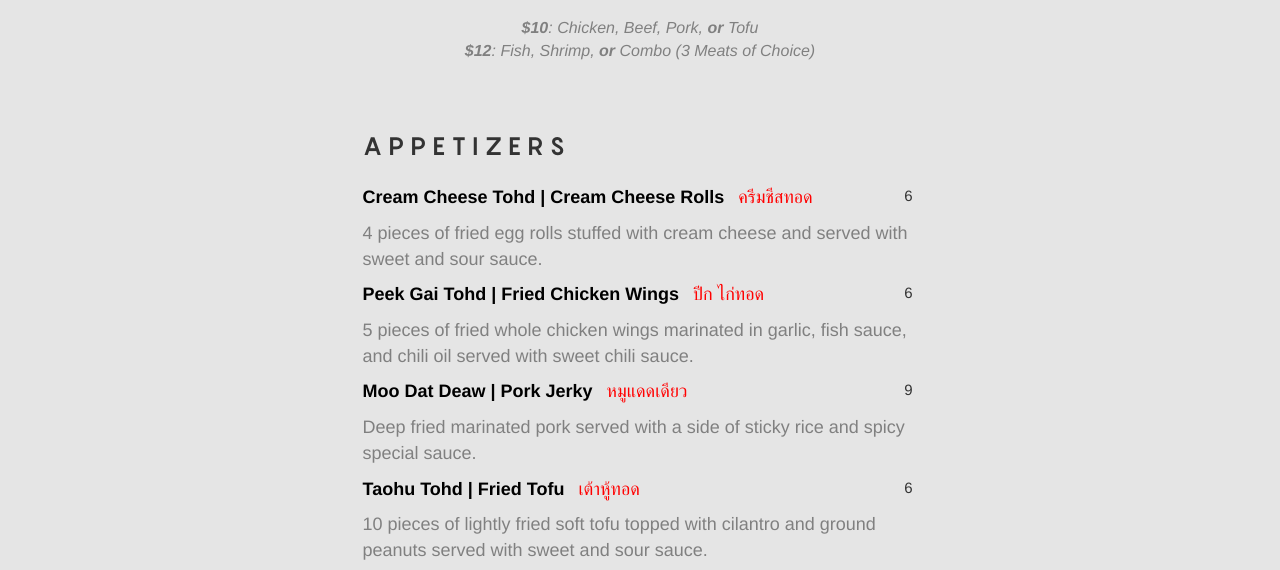
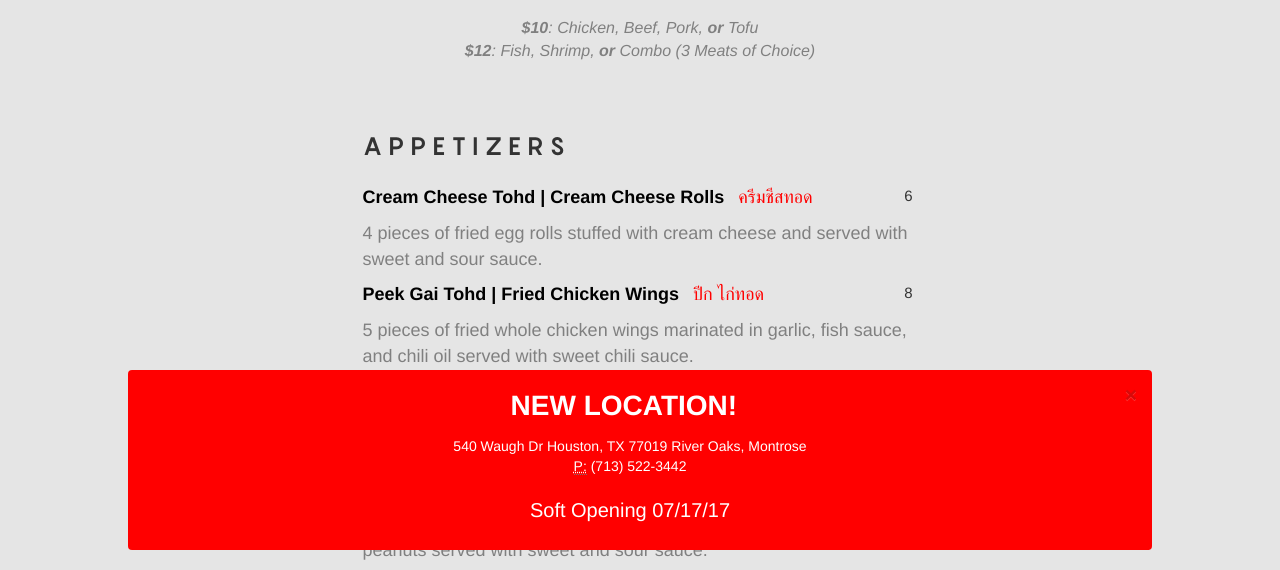
Before and after one commit to Parekeet/mintthaikitchen, a plain HTML site: page index.html at #!/dinner in a window 1280 px wide. Shown: the part 230-800 px from the top of the page. Drawn offline with nearby package versions, Linux system fonts and the light colour scheme; some packages are replaced by stand-ins of ours.

Commit message:
adding old location changes

```diff
--- a/css/main.css
+++ b/css/main.css
@@ -39,6 +39,16 @@ p {
 h2 {
   font-size: 35px;
   font-family: font_one;
+}
+
+.alert{
+  position: fixed;
+  bottom: 20px;
+  z-index: 1000000000;
+  height: 180px;
+  width: 80%;
+  margin: 0 10%;
+  background-color: red;
 }
 
 /* N A V B A R */
@@ -326,3 +336,8 @@ h5 {
 .delivery i:hover {
   color: darkslategrey;
 }
+
+* {
+  margin: 0;
+  padding: 0;
+}
--- a/index.html
+++ b/index.html
@@ -34,6 +34,22 @@
 
   <main ui-view></main>
 
+  <div class="alert alert-dismissible" role="alert">
+    <button type="button" class="close" data-dismiss="alert" aria-label="Close"><span aria-hidden="true">&times;</span></button>
+    <div class="text-center">
+      <p style="font-size: 2em; color: white;"><strong>NEW LOCATION!</strong></p>
+      <address style="color: white;">
+        540 Waugh Dr
+        Houston, TX 77019
+        River Oaks, Montrose<br>
+        <abbr title="Phone">P:</abbr> (713) 522-3442
+      </address>
+      <p style="color: white;">Soft Opening 07/17/17</p>
+      <br>
+    </div>
+  </div>
+
+
 <script src="js/mint.module.js"></script>
 <script src="js/mint.routes.js"></script>
 </body>
--- a/js/dinner.html
+++ b/js/dinner.html
@@ -28,7 +28,7 @@
           <ul class="list-inline">
             <li class="english-name"><strong>Peek Gai Tohd | Fried Chicken Wings</strong></li>
             <li class="thai-name">ปีก ไก่ทอด</li>
-            <li class="price text-right">6</li>
+            <li class="price text-right">8</li>
           </ul>
           <small><p class="description">5 pieces of fried whole chicken wings marinated in garlic, fish sauce, and chili oil served with sweet chili sauce.</p></small>
         </article>
```
Also changed, not shown: js/home.html (line endings or trailing spaces).
